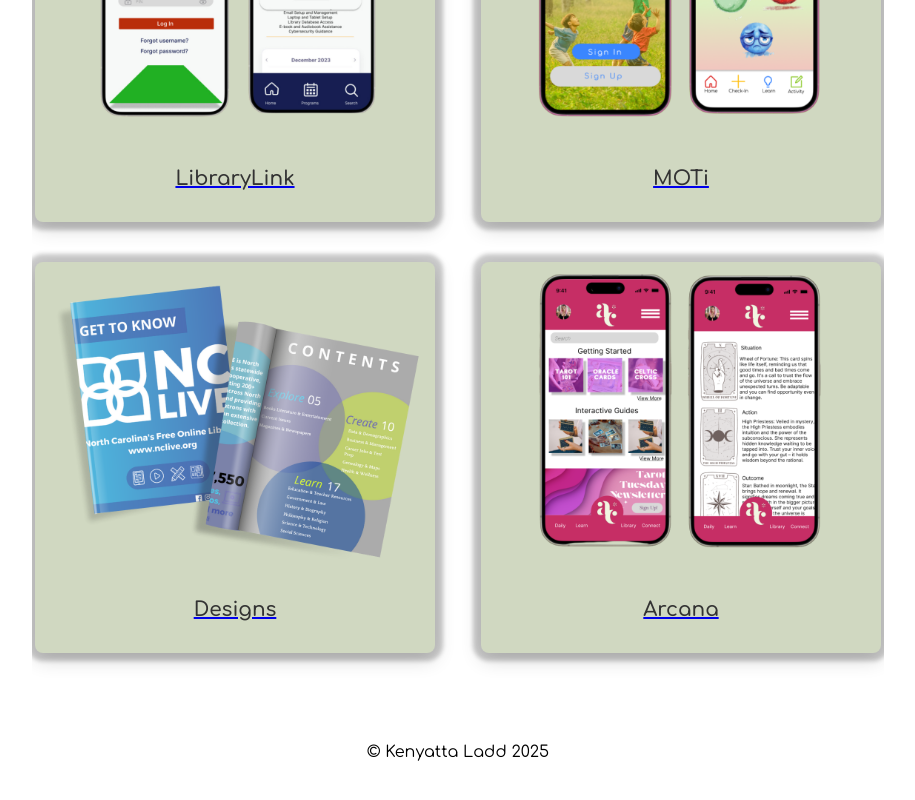
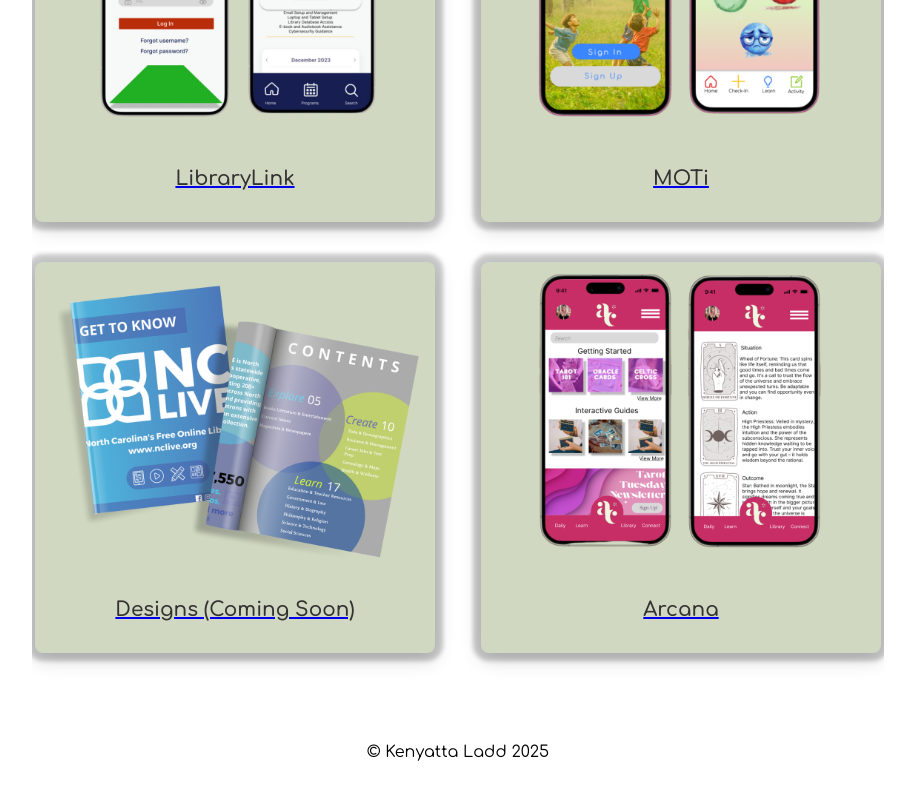
Before and after one commit to kdladdwaketech/portfolio, a plain HTML site: page index.html in a window 1280 px wide. Shown: the part 1155-1955 px from the top of the page, without its empty margins (206-1121 px from the left). Drawn offline with Linux system fonts and the light colour scheme; a script that the page names is missing.

Commit message:
designs coming soon

```diff
--- a/index.html
+++ b/index.html
@@ -90,7 +90,7 @@
                       width="400px"
                       height="400px"
                     />
-                    <p class="caption">Designs</p>
+                    <p class="caption">Designs (Coming Soon)</p>
                   </a>
                 </div>
               </div>
```
